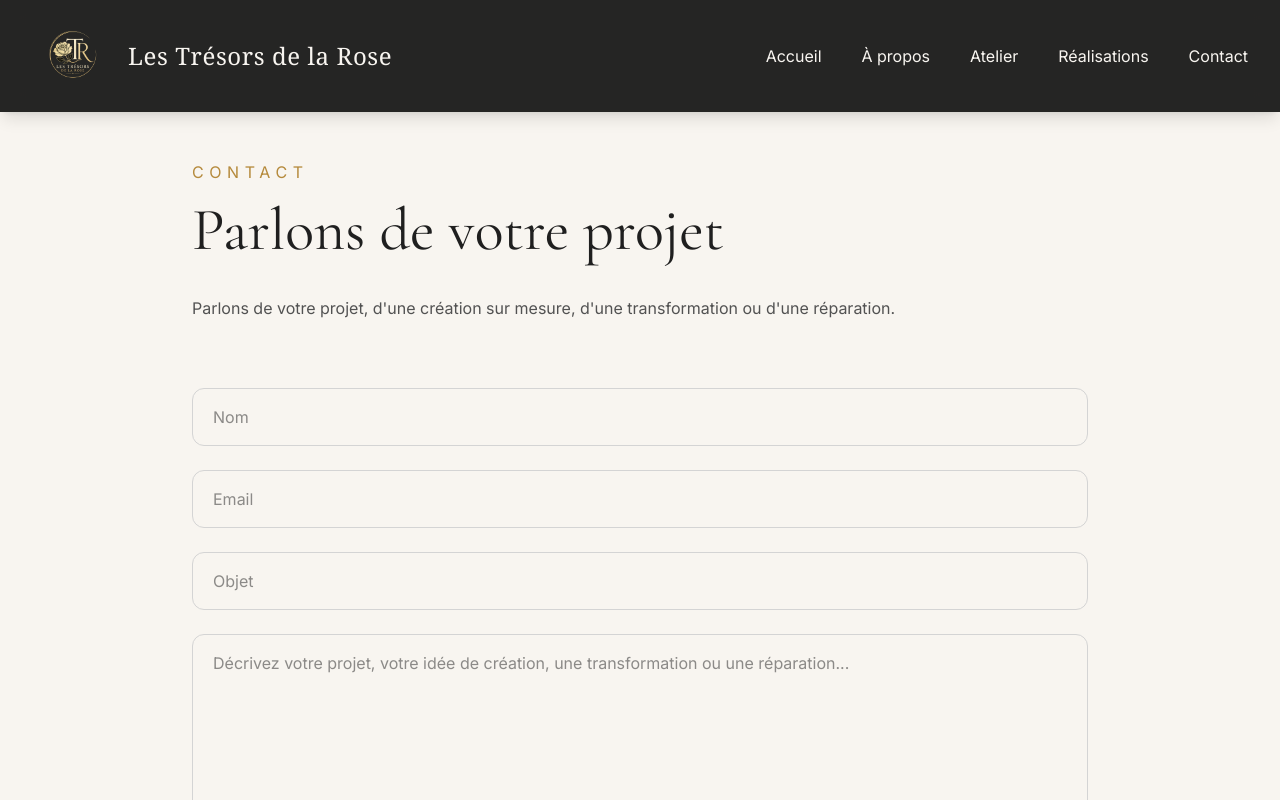
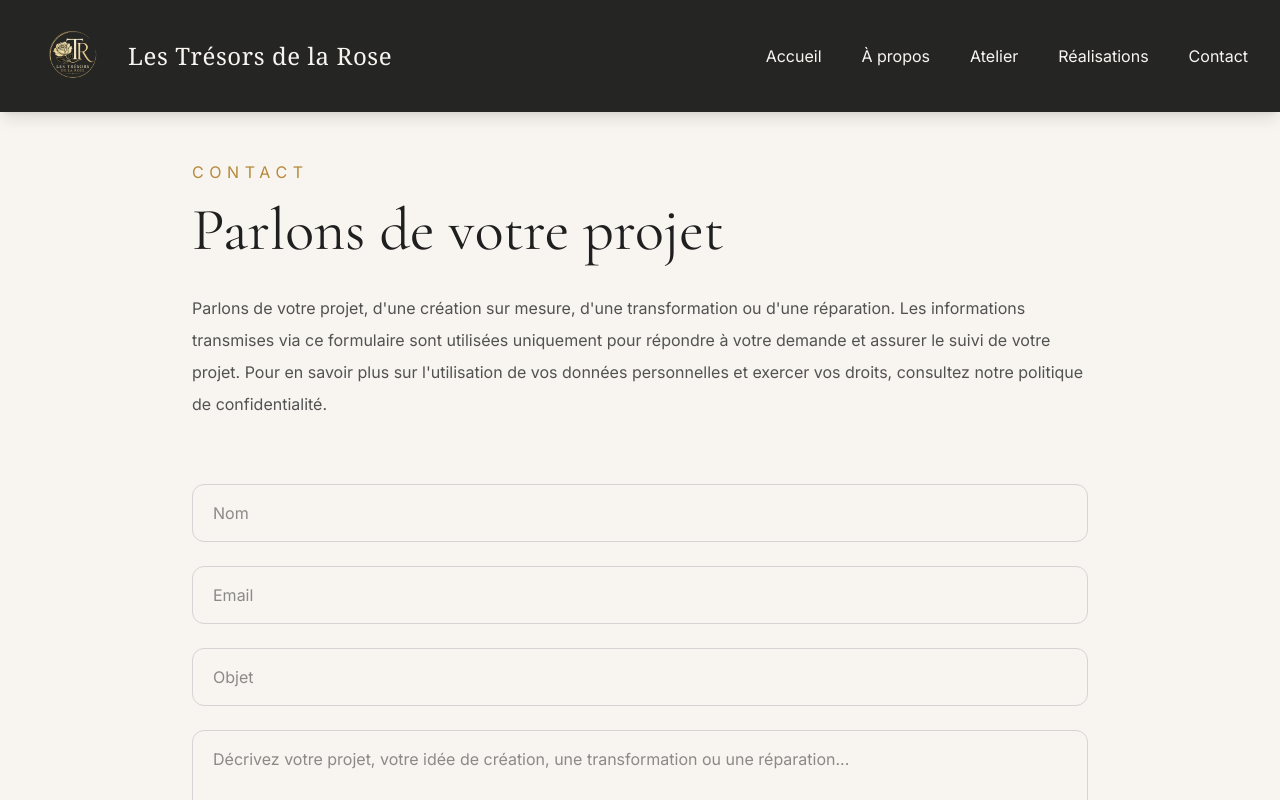
Before and after one commit to jonascarpentier-svg/Rose, a Next.js app in the folder atelier/: page /contact in a window 1280 px wide. Shown: the top 800 px of the page. Built offline with nearby package versions, Linux system fonts and the light colour scheme.

Commit message:
confidentialité

```diff
--- a/atelier/app/contact/page.tsx
+++ b/atelier/app/contact/page.tsx
@@ -16,6 +16,9 @@ export default function ContactPage() {
         <p className="mt-8 leading-8 text-neutral-600">
   Parlons de votre projet, d'une création sur mesure,
   d'une transformation ou d'une réparation.
+
+  Les informations transmises via ce formulaire sont utilisées uniquement pour répondre à votre demande et assurer le suivi de votre projet.
+  Pour en savoir plus sur l'utilisation de vos données personnelles et exercer vos droits, consultez notre politique de confidentialité.
 </p>
 
 <ContactForm />
```
